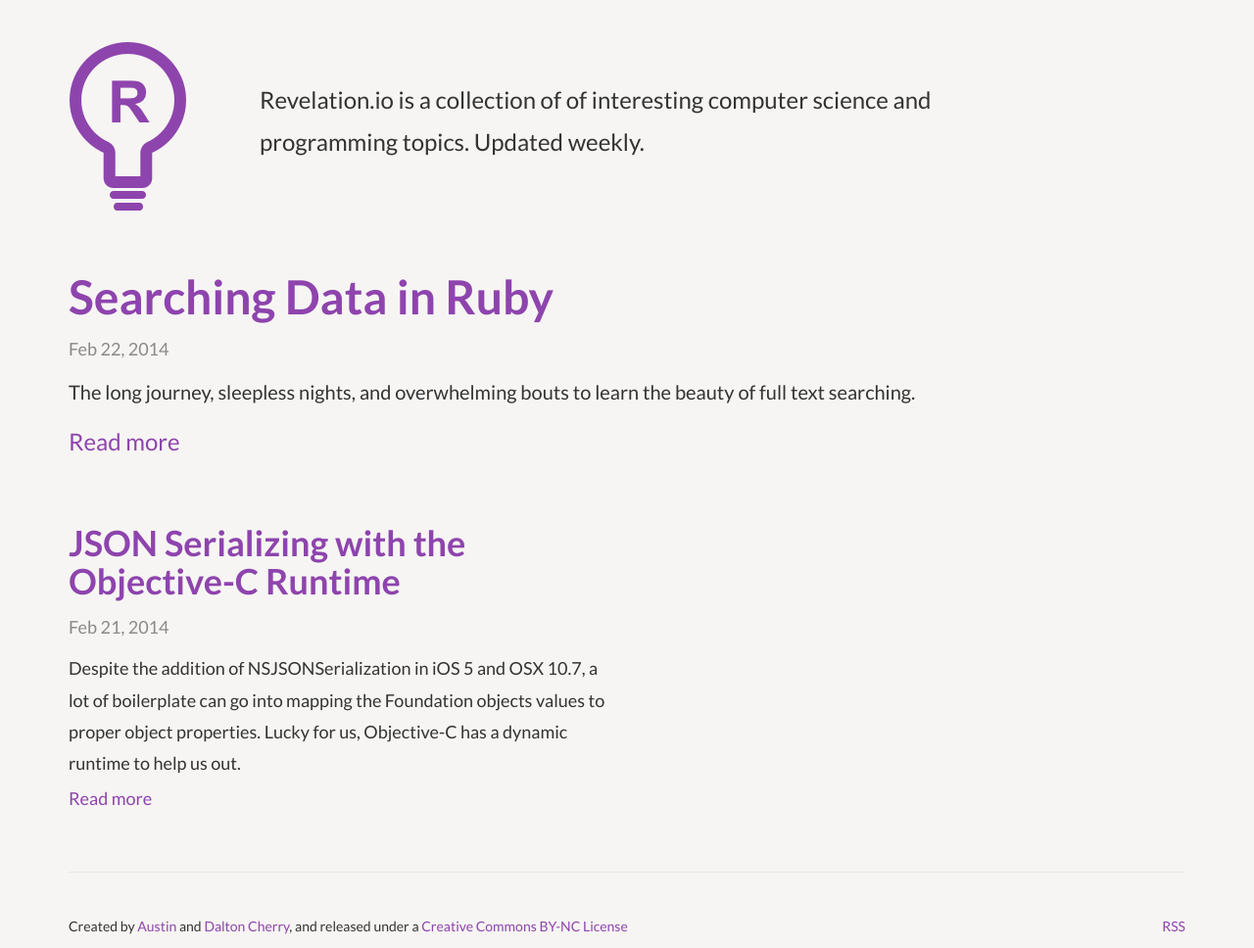
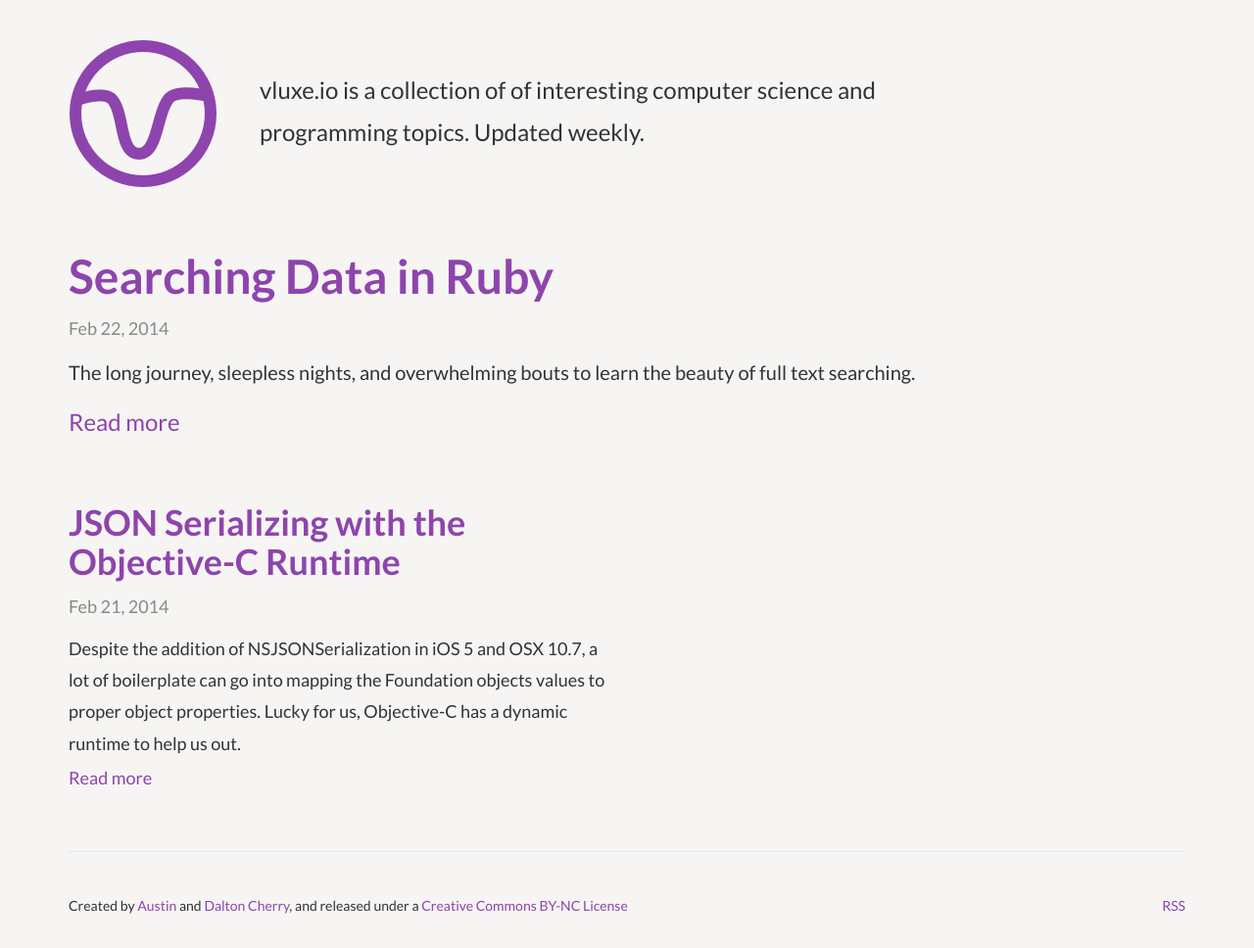
Before and after one commit to BasementKrew/revelation.io, a Jekyll site: the page built from index.html, in a window 1280 px wide. Shown: the whole page at 98% size. Built offline with Jekyll 4.4.1, drawn with Linux system fonts in a browser that asks for light colours; Markdown is read by kramdown in place of the engine named in the settings; after the commit the page ends 947 px from its top, so only the background shows below that.

Commit message:
updated name and logo

```diff
--- a/_config.yml
+++ b/_config.yml
@@ -1,6 +1,6 @@
-name: revelation.io
+name: vluxe.io
 markdown: redcarpet
 pygments: true
 permalink: none
-description:  Revelation.io is a collection of of interesting computer science and programming topics. Updated weekly.
-url: http://revelation.io
+description:  vluxe.io is a collection of of interesting computer science and programming topics. Updated weekly.
+url: http://vluxe.io
--- a/assets/main.css
+++ b/assets/main.css
@@ -22,7 +22,7 @@ body
 }
 .headerText
 {
-  margin-top: 80px;
+  margin-top: 70px;
   font-size: 24px;
   margin-bottom: 40px;
 }
--- a/index.html
+++ b/index.html
@@ -1,6 +1,6 @@
 ---
 layout: default
-title: revelation.io
+title: vluxe.io
 ---
 <section id="post-content">
   <div class="row">
```
Also changed, not shown: assets/images/logo.png.
